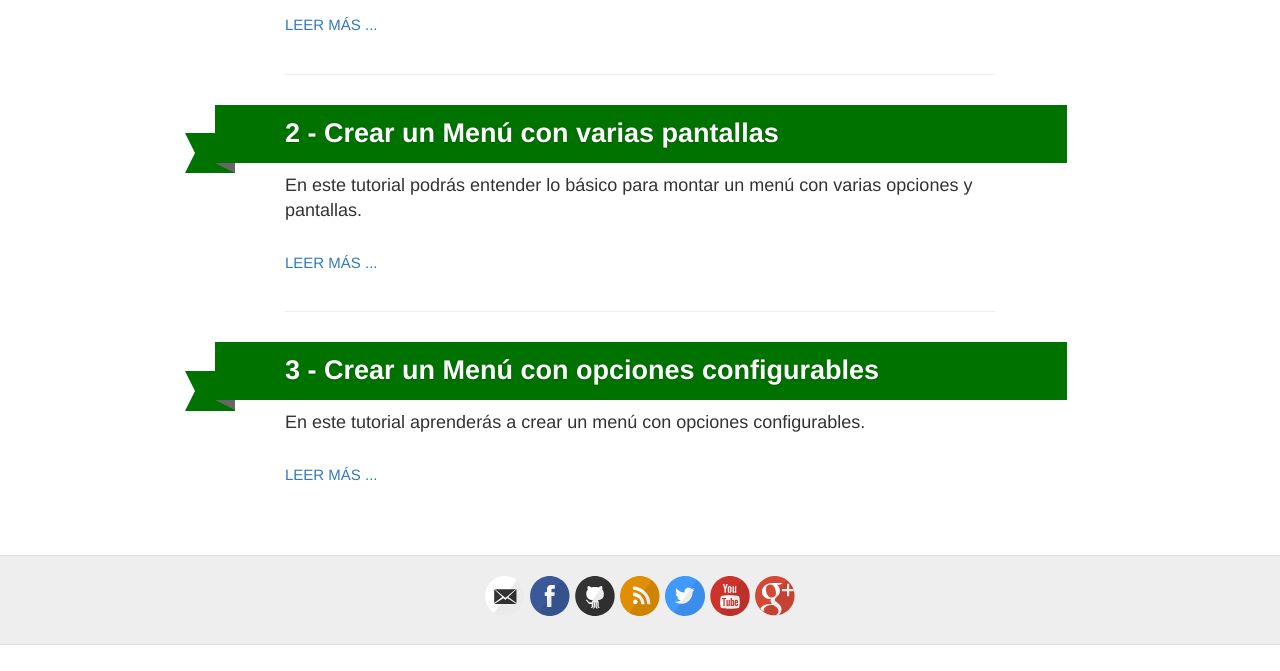
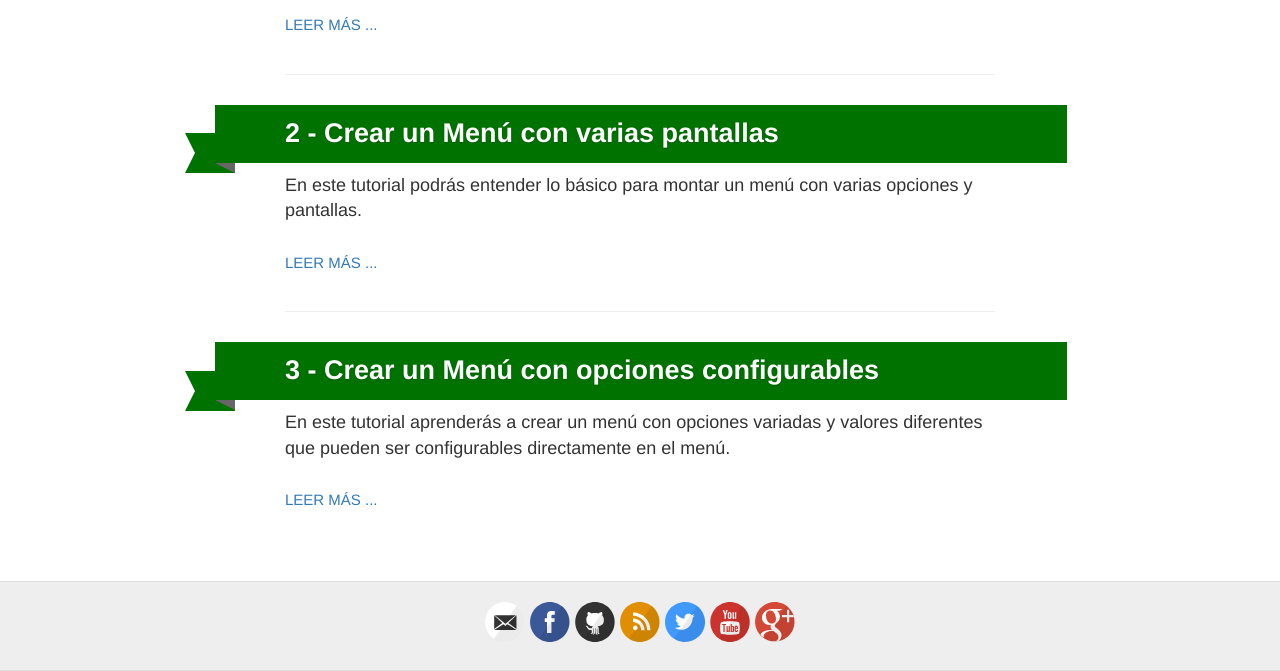
Before and after one commit to SpoonmanGames/MonoGame-ScreenManager, a Jekyll site: the page built from tutoriales.md, in a window 1280 px wide and 995 px high, cut to the strip 324-995 px from the top of the window. Built offline with Jekyll 4.4.1, drawn with Linux system fonts in a browser that asks for light colours; nearby versions of some CDN libraries; Markdown is read by kramdown in place of the engine named in the settings; comment, search, counter and statistics services are not loaded.

Commit message:
FIX: ortografia, display y cosas menores

```diff
--- a/_posts/2015-07-08-configurable.md
+++ b/_posts/2015-07-08-configurable.md
@@ -3,14 +3,14 @@
 title: Crear un Menú con opciones configurables
 category:
 - tutoriales
-summary: En este tutorial aprenderás a crear un menú con opciones configurables.
+summary: En este tutorial aprenderás a crear un menú con opciones variadas y valores diferentes que pueden ser configurables directamente en el menú.
 ---
 
 <p class="ribbon-alert b-blue" align="justify"><strong>Antes de empezar:</strong> Se recomienda tener configurado el proyecto según se especifica en la guía <a href="http://www.spoonmangames.cl/MonoGame-ScreenManager/tutoriales/implementacion/">Como incluir ScreenManager en tu Vídeo Juego</a>.</p>
 
 <p class="ribbon-alert b-blue" align="justify"><strong>Antes de empezar:</strong> Se recomienda haber leído o hecho el tutorial de <a href="http://www.spoonmangames.cl/MonoGame-ScreenManager/tutoriales/menupantallas/">Crear un Menú con varias pantallas</a> ya que aquí se continúara dicho tutorial.</p>
 
-En este tutorial implementaremos un menú con opciones configurables, las cuáles podrán cambiarse cómo se muestra en la siguiente imagen:
+En este tutorial implementaremos un menú con opciones configurables, las cuáles podrán cambiar cómo muestra la siguiente imagen:
 
 <p align="center"><img src="{{ site.baseurl }}/images/01-configurable.gif" /></p>
 
@@ -20,22 +20,22 @@
 
 <pre class="prettyprint">
     <code class="language-cs">
-    using ScreenManager.MenuScreen;
-    using System;
-    using System.Collections.Generic;
-    using System.Text;
+using ScreenManager.MenuScreen;
+using System;
+using System.Collections.Generic;
+using System.Text;
 
-    namespace ScreenManagerShowcase
+namespace ScreenManagerShowcase
+{
+    class MenuOpciones : BaseMenuScreen
     {
-        class MenuOpciones : BaseMenuScreen
+        public MenuOpciones(string menuTitle)
+            : base(menuTitle)
         {
-            public MenuOpciones(string menuTitle)
-                : base(menuTitle)
-            {
 
-            }
         }
     }
+}
     </code>
 </pre>
 
@@ -43,38 +43,38 @@
 
 <pre class="prettyprint">
     <code class="language-cs">
-    using ScreenManager.MenuScreen;
-    using System;
-    using System.Collections.Generic;
-    using System.Text;
+using ScreenManager.MenuScreen;
+using System;
+using System.Collections.Generic;
+using System.Text;
 
-    namespace ScreenManagerShowcase
+namespace ScreenManagerShowcase
+{
+    class MenuOpciones : BaseMenuScreen
     {
-        class MenuOpciones : BaseMenuScreen
+
+    	MenuEntry formatoMenuEntry;
+        MenuEntry lenguajeMenuEntry;
+        MenuEntry superMenuEntry;
+        MenuEntry vidasMenuEntry;
+
+        public MenuOpciones(string menuTitle)
+            : base(menuTitle)
         {
-
-        	MenuEntry formatoMenuEntry;
-	        MenuEntry lenguajeMenuEntry;
-	        MenuEntry superMenuEntry;
-	        MenuEntry vidasMenuEntry;
-
-            public MenuOpciones(string menuTitle)
-                : base(menuTitle)
-            {
-            	formatoMenuEntry = new MenuEntry(this, string.Empty);
-	            lenguajeMenuEntry = new MenuEntry(this, string.Empty);
-	            superMenuEntry = new MenuEntry(this, string.Empty);
-	            vidasMenuEntry = new MenuEntry(this, string.Empty);
+        	formatoMenuEntry = new MenuEntry(this, string.Empty);
+            lenguajeMenuEntry = new MenuEntry(this, string.Empty);
+            superMenuEntry = new MenuEntry(this, string.Empty);
+            vidasMenuEntry = new MenuEntry(this, string.Empty);
 
 
 
-	            MenuEntries.Add(formatoMenuEntry);
-	            MenuEntries.Add(lenguajeMenuEntry);
-	            MenuEntries.Add(superMenuEntry);
-	            MenuEntries.Add(vidasMenuEntry);
-            }
+            MenuEntries.Add(formatoMenuEntry);
+            MenuEntries.Add(lenguajeMenuEntry);
+            MenuEntries.Add(superMenuEntry);
+            MenuEntries.Add(vidasMenuEntry);
         }
     }
+}
     </code>
 </pre>
 
@@ -124,7 +124,7 @@
 private void SetMenuEntryText()
 {
     formatoMenuEntry.Text = "Formato preferido: " + formatoActual;
-    lenguajeMenuEntry.Text = "Lenguaje: " + lenguaje[lenguajeActual];
+    lenguajeMenuEntry.Text ="Lenguaje: "+lenguaje[lenguajeActual];
     superMenuEntry.Text = "Super: " + (super ? "on" : "off");
     vidasMenuEntry.Text = "vida: " + vida;
 }
@@ -143,7 +143,8 @@
 
 <pre class="prettyprint">
     <code class="language-cs">
-void FormatoMenuEntrySelected(object sender, PlayerIndexEventArgs e)
+void FormatoMenuEntrySelected(
+	object sender, PlayerIndexEventArgs e)
 {
     formatoActual++;
 
@@ -161,7 +162,8 @@
 
 <pre class="prettyprint">
     <code class="language-cs">
-void LenguajeMenuEntrySelected(object sender, PlayerIndexEventArgs e)
+void LenguajeMenuEntrySelected(
+	object sender, PlayerIndexEventArgs e)
 {
     lenguajeActual = (lenguajeActual + 1) % lenguaje.Length;
 
@@ -176,7 +178,8 @@
 
 <pre class="prettyprint">
     <code class="language-cs">
-void SuperMenuEntrySelected(object sender, PlayerIndexEventArgs e)
+void SuperMenuEntrySelected(
+	object sender, PlayerIndexEventArgs e)
 {
     super = !super;
 
@@ -191,7 +194,8 @@
 
 <pre class="prettyprint">
     <code class="language-cs">
-void VidaMenuEntrySelected(object sender, PlayerIndexEventArgs e)
+void VidaMenuEntrySelected(
+	object sender, PlayerIndexEventArgs e)
 {
     ++vida;
 
@@ -240,3 +244,7 @@
 Como es posible ver en la imagen, el salir y volver al menú guarda los datos elegidos ya que estos son **static**, sin embargo se pueden usar otras formas para guardar estos valores, ya sean pasandolos a un **XML** u otro tipo de archivo, modificando una **Base de Datos**, pasandolos de parametros a otra función, etc. Todo este comportamiento puede ser fácilmente alterado en cada evento de cada variable.
 
 <p class="ribbon-alert b-blue" align="justify"><strong>Descarga el Proyecto:</strong> Descarga el <strong><a href="https://github.com/SpoonmanGames/MonoGame-ScreenManager/archive/mpv1.0.zip">proyecto de Menú de Opciones Configurables</a></strong>para ver cómo todo este código es aplicado. Incluye el contenido del tutorial anterior.</p>
+
+# 6.- ¿Dónde continuar?
+
+Con esto ya puedes tener un menú con opcinoes configurables, pero ¿cómo cargar un escenario y que además haga uso de estás variables?, para saber cómo hacer esto y mucho más te invitamos a revisar nuestros [tutoriales en la página principal](http://www.spoonmangames.cl/MonoGame-ScreenManager/tutoriales/).
```
